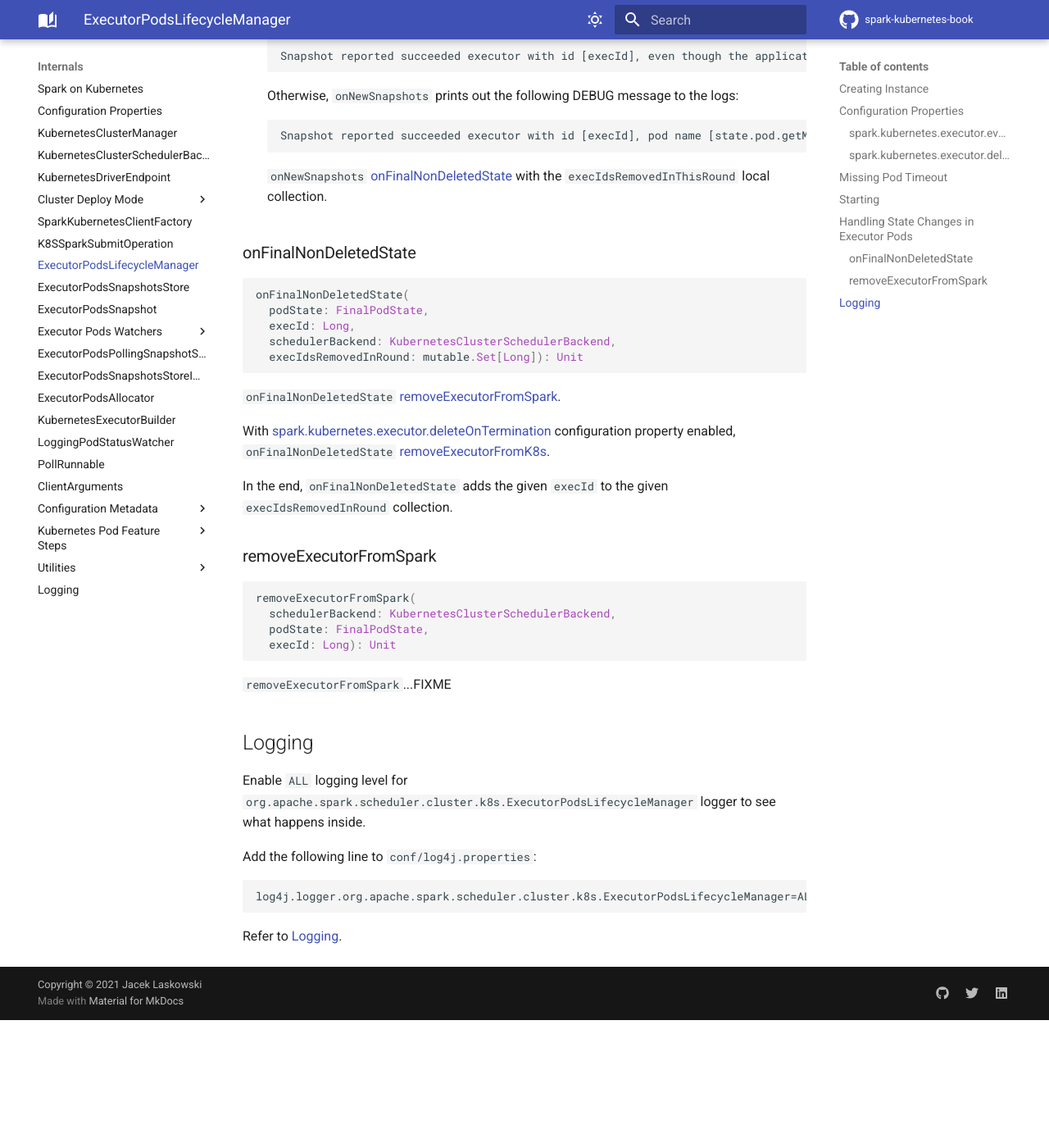
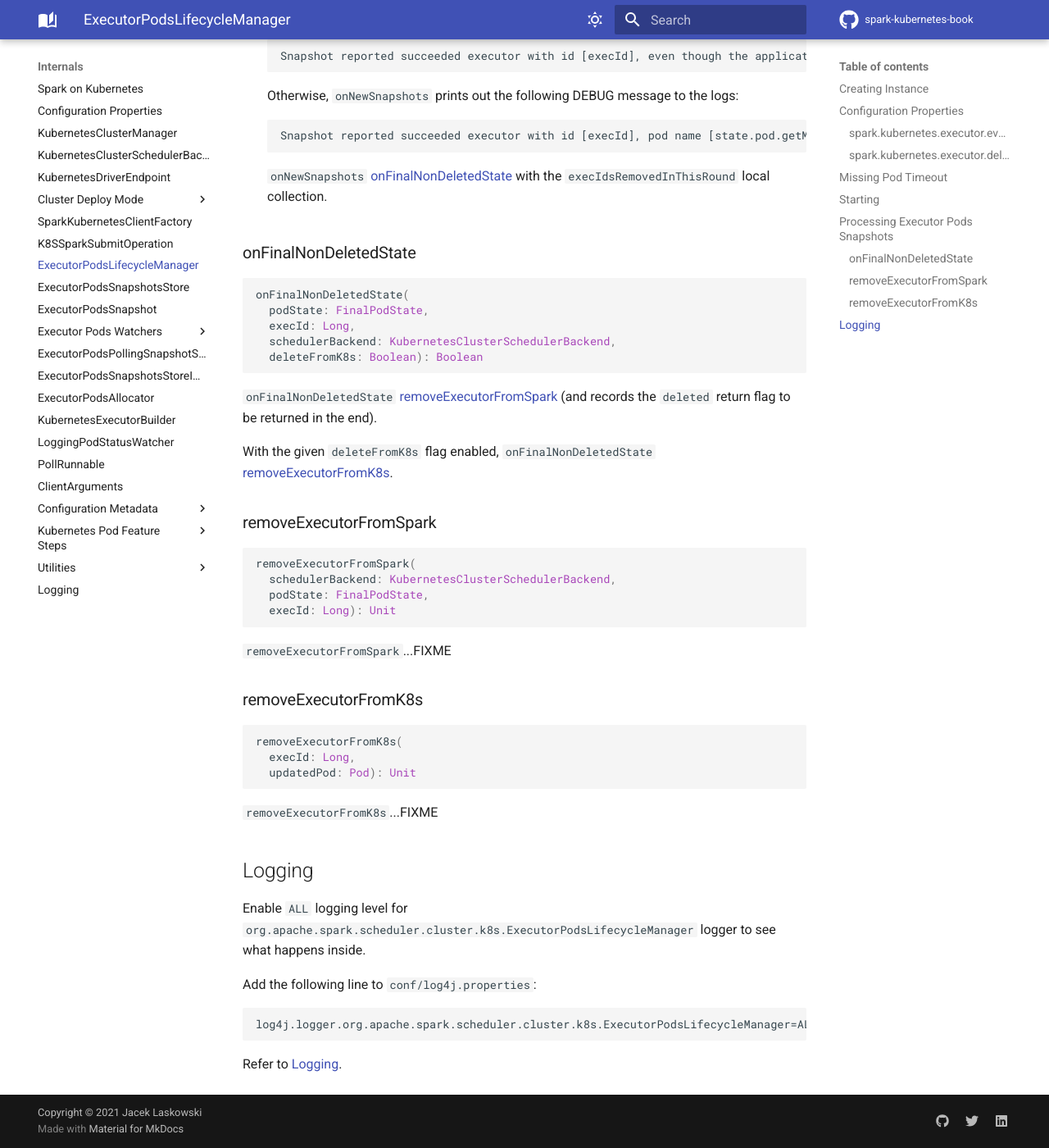
Before and after one commit to jaceklaskowski/spark-kubernetes-book, an MkDocs documentation site: the page built from docs/ExecutorPodsLifecycleManager.md, in a window 1280 px wide and 1400 px high, scrolled down 1985 px. Shown: the whole window at 82% size. Built offline with MkDocs 1.6.1 and Material for MkDocs 9.7.7, drawn with Linux system fonts in a browser that asks for light colours; comment, search, counter and statistics services are not loaded; before the commit the page ends 3229 px from its top, so only the background shows below that; some of the changed text lies outside the part shown.

Commit message:
Inactive Executor Pods

````diff
--- a/docs/ExecutorPodsLifecycleManager.md
+++ b/docs/ExecutorPodsLifecycleManager.md
@@ -38,7 +38,7 @@ start(
 
 `start` is used when `KubernetesClusterSchedulerBackend` is [started](KubernetesClusterSchedulerBackend.md#start).
 
-## <span id="onNewSnapshots"> Handling State Changes in Executor Pods
+## <span id="onNewSnapshots"> Processing Executor Pods Snapshots
 
 ```scala
 onNewSnapshots(
@@ -87,14 +87,12 @@ onFinalNonDeletedState(
   podState: FinalPodState,
   execId: Long,
   schedulerBackend: KubernetesClusterSchedulerBackend,
-  execIdsRemovedInRound: mutable.Set[Long]): Unit
+  deleteFromK8s: Boolean): Boolean
 ```
 
-`onFinalNonDeletedState` [removeExecutorFromSpark](#removeExecutorFromSpark).
+`onFinalNonDeletedState` [removeExecutorFromSpark](#removeExecutorFromSpark) (and records the `deleted` return flag to be returned in the end).
 
-With [spark.kubernetes.executor.deleteOnTermination](#shouldDeleteExecutors) configuration property enabled, `onFinalNonDeletedState` [removeExecutorFromK8s](#removeExecutorFromK8s).
-
-In the end, `onFinalNonDeletedState` adds the given `execId` to the given `execIdsRemovedInRound` collection.
+With the given `deleteFromK8s` flag enabled, `onFinalNonDeletedState` [removeExecutorFromK8s](#removeExecutorFromK8s).
 
 ### <span id="removeExecutorFromSpark"> removeExecutorFromSpark
 
@@ -107,6 +105,16 @@ removeExecutorFromSpark(
 
 `removeExecutorFromSpark`...FIXME
 
+### <span id="removeExecutorFromK8s"> removeExecutorFromK8s
+
+```scala
+removeExecutorFromK8s(
+  execId: Long,
+  updatedPod: Pod): Unit
+```
+
+`removeExecutorFromK8s`...FIXME
+
 ## Logging
 
 Enable `ALL` logging level for `org.apache.spark.scheduler.cluster.k8s.ExecutorPodsLifecycleManager` logger to see what happens inside.
````
Also changed, not shown: docs/PollRunnable.md (+1 -1 lines), docs/configuration-properties.md (+3 -3 lines), docs/overview.md (+6 -0 lines).
